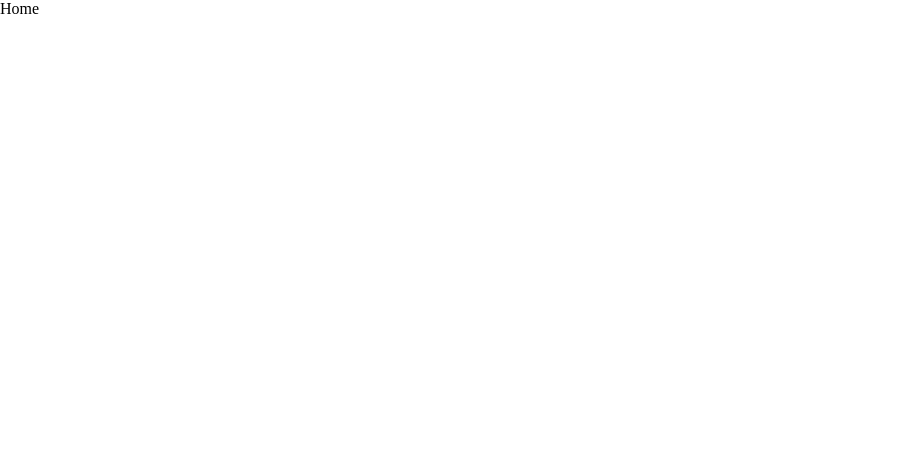
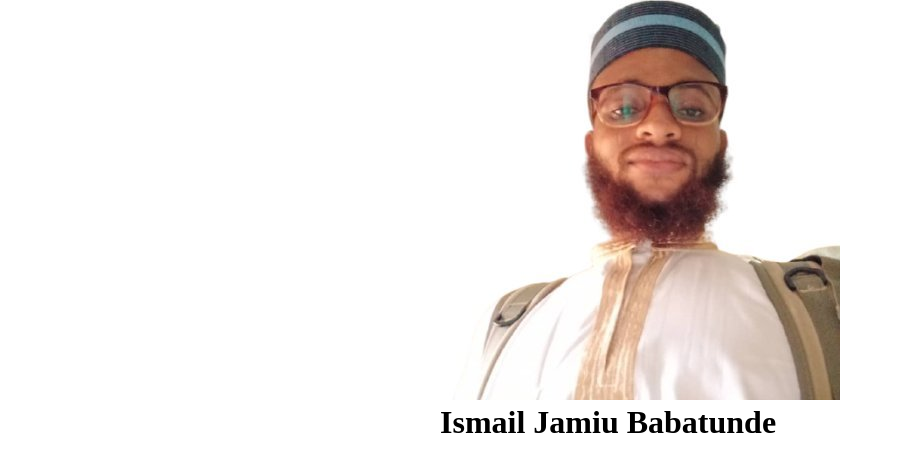
Before and after one commit to phantware/hng-profile, a React (Create React App) app: page / in a window 1280 px wide. Shown: the top 472 px of the page, without its empty margins (0-903 px from the left). Built offline with nearby package versions, Linux system fonts and the light colour scheme.

Commit message:
Profile component created

```diff
--- /dev/null
+++ b/src/components/profile/Profile.jsx
@@ -0,0 +1,12 @@
+import profileImg from '../../assets/jamiu.jpg'
+
+const Profile = () => {
+  return (
+    <div className='profileContainer'>
+      <img src={profileImg} alt='' id='profile__img' />
+      <h1 id='twitter'>Ismail Jamiu Babatunde</h1>
+    </div>
+  )
+}
+
+export default Profile
--- a/src/home/Home.jsx
+++ b/src/home/Home.jsx
@@ -1,7 +1,12 @@
-import React from 'react'
+import './home.css'
+import Profile from '../components/profile/Profile'
 
 const Home = () => {
-  return <div>Home</div>
+  return (
+    <div className='homeContainer'>
+      <Profile />
+    </div>
+  )
 }
 
 export default Home
--- a/src/home/home.css
+++ b/src/home/home.css
@@ -0,0 +1,5 @@
+.homeContainer {
+  display: flex;
+  align-items: center;
+  justify-content: center;
+}
```
Also changed, not shown: src/assets/jamiu.jpg (added), src/components/profile/profile.css (added).
